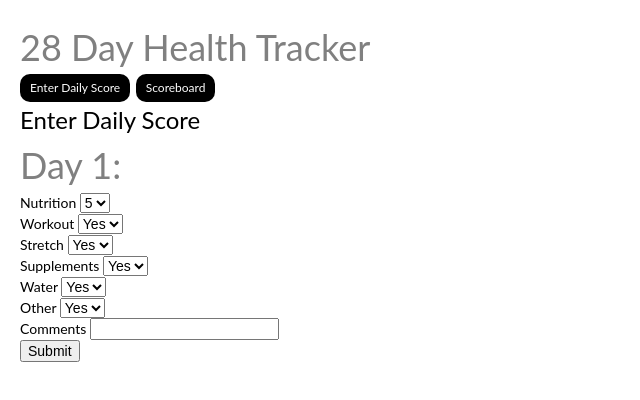
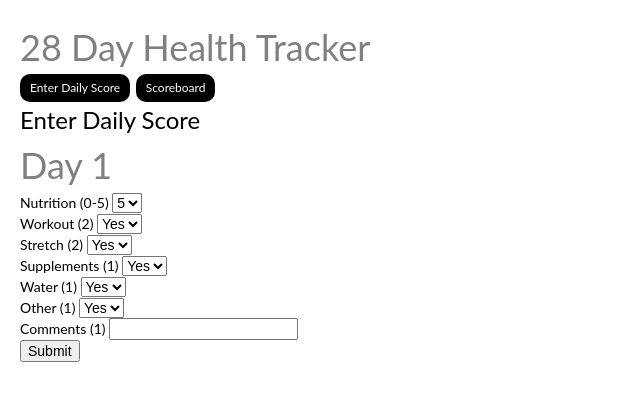
Before and after one commit to chanson033/week20_final_project, a plain HTML site: page index.html in a window 1280 px wide. Shown: the whole page, without its empty margins (0-640 px from the left). Drawn offline with nearby package versions, Linux system fonts and the light colour scheme.

Commit message:
trying to grab html with jquery

```diff
--- a/index.html
+++ b/index.html
@@ -29,10 +29,10 @@
 
     <h2>Enter Daily Score</h2>
 
-    <h1>Day 1: </h1>
+    <h1>Day 1 </h1>
 
 		<form class='dailyscore'>
-		<label>Nutrition</label>
+		<label>Nutrition (0-5)</label>
         <select class='nutrition'>
           <option value=5>5</option>
           <option value=4>4</option>
@@ -42,37 +42,37 @@
           <option value=0>0</option>
         </select><br>
 
-        <label>Workout</label>
+        <label>Workout (2)</label>
         <select class='workout'>
           <option value=2>Yes</option>
           <option value=0>No</option>
         </select><br>
 
-        <label>Stretch</label>
+        <label>Stretch (2)</label>
         <select class='stretch'>
           <option value=2>Yes</option>
           <option value=0>No</option>
         </select><br>
 
-        <label>Supplements</label>
+        <label>Supplements (1)</label>
         <select class='supplements'>
           <option value=1>Yes</option>
           <option value=0>No</option>
         </select><br>
 
-        <label>Water</label>
+        <label>Water (1)</label>
         <select class='water'>
           <option value=1>Yes</option>
           <option value=0>No</option>
         </select><br>
 
-        <label>Other</label>
+        <label>Other (1)</label>
         <select class='other'>
           <option value=1>Yes</option>
           <option value=0>No</option>
         </select><br>
 
-        <label>Comments</label>
+        <label>Comments (1)</label>
         <input type="text" class='comments'>
         </input><br>
 
--- a/play.js
+++ b/play.js
@@ -1,30 +1,35 @@
 
 $(document).ready(function() {
 
-	var day = 1; // start on day 1 and add to it
+	var days = [];
 	var dailyTotal;
+	var grandTotal;
 
 
   // Set up a submit handler so that data is passed when the form is submitted
   $("form.dailyscore").submit(function() {
 
-  // take the form values and store in an array, yes = 2 pts, no = 0 pts
+  // take the form values and store as an object in an array, for workout and stretch yes=2, for supp, water, other, comments yes=1, no=0 (store points or just true false?)
 
-  // add up the daily total and push to the array
+  // add up the daily total and push to the array as a key value pair for this object
 
   // update grand total for 28 day period
+  $(".myTotal").append ("<h1>something</h1>"); // if I wasn't using mulitple pages, I think this would work
 
   //reset the form fields (this will happen automatically with return I think)
 
-  // the day number progresses
+  // the day number on the html page progresses
 
   // push info to Firebase
 
-  // display values on my scoreboard, including comments
+  // display all form values on my scoreboard, including comments and grandTotal
+  $( ".day1 td:nth-of-type(2)" )
+		.replaceWith ( "5" );
+		//.addClass( "nth" ); // only do this if I need to remove the color for zero points
 
-  // when day =28, display button to start over
+  // when day =29, display button to start over and hide form
 
-    //return false; not in my case - I WANT it to return to refresh the form
+   //return false; NOT in my case - I WANT it to return to refresh the form
   });
 
 
```
Also changed, not shown: scoreboard.html (+2 -2 lines), 1 other file.
